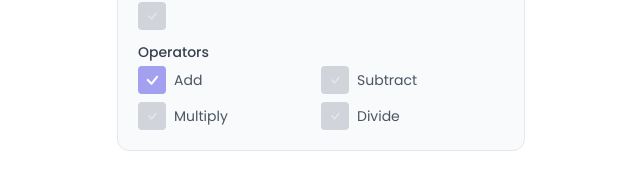
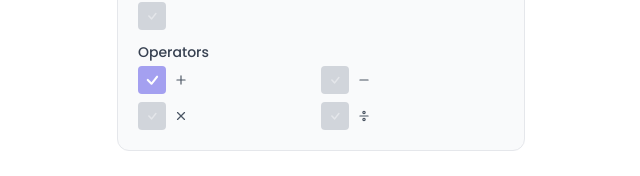
Before and after one commit to Blankeos/solvit, a Next.js app: page / in a window 1280 px wide. Shown: the part 381-557 px from the top of the page, without its empty margins (319-959 px from the left). Built offline with nearby package versions, Linux system fonts and the light colour scheme.

Commit message:
Changed Text to Icons

```diff
--- a/src/pages/index.tsx
+++ b/src/pages/index.tsx
@@ -12,6 +12,12 @@ import Range from "@/components/Range";
 import Link from "next/link";
 import Checkbox from "@/components/Checkbox";
 import Tippy from "@tippyjs/react";
+import {
+  FiPlus as AddIcon,
+  FiDivide as DivideIcon,
+  FiX as MultiplyIcon,
+  FiMinus as SubtractIcon,
+} from "react-icons/fi";
 type ActionTypes =
   | {
       type: "SET_NUMBER_OF_DIGITS";
@@ -253,7 +259,7 @@ const Home: NextPage = () => {
                     <Tippy
                       content={
                         <span className="text-xs">
-                          Check other items before unchecking 'Add'.
+                          Check other items before unchecking '+'.
                         </span>
                       }
                       placement="top-end"
@@ -288,7 +294,7 @@ const Home: NextPage = () => {
                       className="text-gray-600"
                       htmlFor="checkbox-operation-add"
                     >
-                      Add
+                      <AddIcon />
                     </label>
                   </div>
 
@@ -310,7 +316,7 @@ const Home: NextPage = () => {
                       className="text-gray-600"
                       htmlFor="checkbox-operation-subtract"
                     >
-                      Subtract
+                      <SubtractIcon />
                     </label>
                   </div>
                   <div className="flex gap-x-2 items-center">
@@ -331,7 +337,7 @@ const Home: NextPage = () => {
                       className="text-gray-600"
                       htmlFor="checkbox-operation-multiply"
                     >
-                      Multiply
+                      <MultiplyIcon />
                     </label>
                   </div>
                   <div className="flex gap-x-2 items-center">
@@ -352,7 +358,7 @@ const Home: NextPage = () => {
                       className="text-gray-600"
                       htmlFor="checkbox-operation-divide"
                     >
-                      Divide
+                      <DivideIcon />
                     </label>
                   </div>
                 </div>
```
